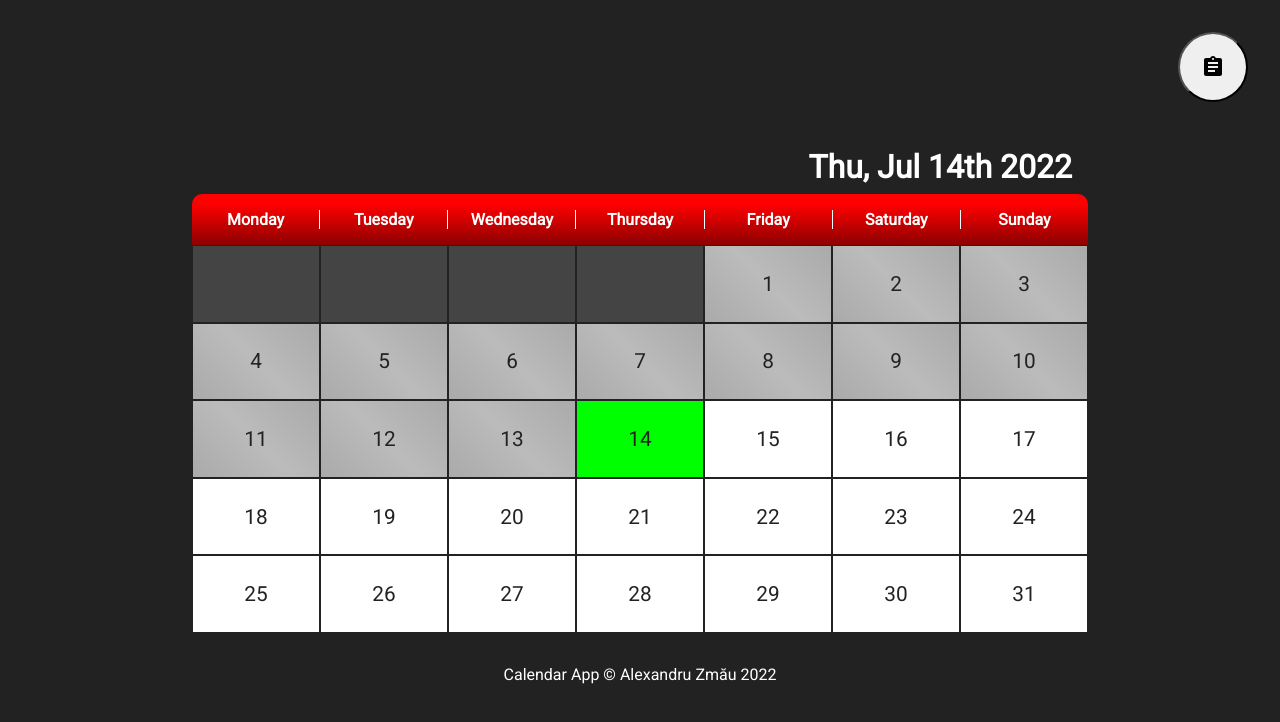
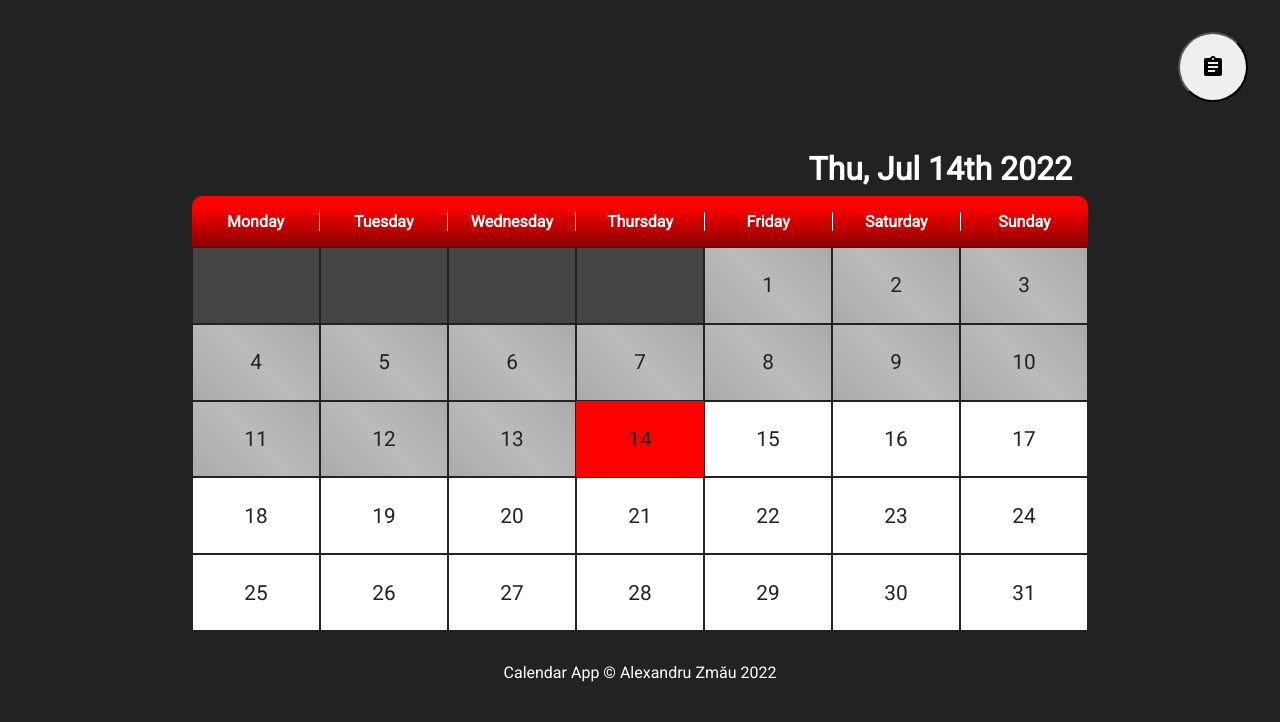
Before and after one commit to ZCAlex77/calendar-app, a React (Create React App) app: page / in a window 1280 px wide. Shown: the top 722 px of the page. Built offline with nearby package versions, Linux system fonts and the light colour scheme.

Commit message:
Add a red border to selected day to indentify it easier on the calendar

```diff
--- a/src/App.js
+++ b/src/App.js
@@ -42,14 +42,22 @@ function App() {
           ))}
         </ul>
         <ul className={appStyle.days}>
-          {dateUtility.generateDayArr(selectedDate).map((day) => (
-            <Day
-              key={uuid4()}
-              date={day ? dateUtility.getDateForDay(day, selectedDate) : null}
-              setSelectedDate={setSelectedDate}
-              openManager={setManagerOpenState}
-            />
-          ))}
+          {dateUtility.generateDayArr(selectedDate).map((day) => {
+            let date = day
+              ? dateUtility.getDateForDay(day, selectedDate)
+              : null;
+            return (
+              <Day
+                key={uuid4()}
+                date={date}
+                isSelected={
+                  date ? dateUtility.checkSameDay(date, selectedDate) : false
+                }
+                setSelectedDate={setSelectedDate}
+                openManager={setManagerOpenState}
+              />
+            );
+          })}
         </ul>
       </div>
       <button
--- a/src/components/Day.js
+++ b/src/components/Day.js
@@ -9,7 +9,12 @@ import NewReleasesIcon from '@mui/icons-material/NewReleases';
 import { useSelector } from 'react-redux';
 import dateUtility from '../utility/dateUtility';
 
-export default function Day({ date, setSelectedDate, openManager }) {
+export default function Day({
+  date,
+  isSelected,
+  setSelectedDate,
+  openManager,
+}) {
   let dayClass = date
     ? ['past', 'current', 'future'][dateUtility.compareToToday(date)]
     : 'none';
@@ -17,7 +22,7 @@ export default function Day({ date, setSelectedDate, openManager }) {
   const eventList = useSelector((state) => state);
 
   const handleClick = () => {
-    if (dayClass !== 'past') {
+    if (dayClass !== 'past' && dayClass !== 'none') {
       setSelectedDate(date);
       openManager(1);
     }
@@ -26,7 +31,9 @@ export default function Day({ date, setSelectedDate, openManager }) {
   return (
     <li
       onClick={handleClick}
-      className={`${flex.flexCenter} ${dayStyle.day} ${dayStyle[dayClass]}`}
+      className={`${flex.flexCenter} ${dayStyle.day} ${dayStyle[dayClass]} ${
+        isSelected ? dayStyle.selectedDay : ''
+      }`}
     >
       <p>{date?.getDate()}</p>
       {eventList.filter((event) => dateUtility.checkSameDay(event.date, date))
--- a/src/styles/day.module.css
+++ b/src/styles/day.module.css
@@ -3,6 +3,7 @@
   aspect-ratio: 1/0.6;
   cursor: pointer;
   position: relative;
+  box-sizing: border-box;
 }
 .day p {
   font-size: 1.3rem;
@@ -14,8 +15,11 @@
   bottom: 2px;
   right: 2px;
 }
+.selectedDay {
+  border: 4px solid red;
+}
 .current {
-  background: lime;
+  background: red;
   color: #fff;
 }
 .past {
```
